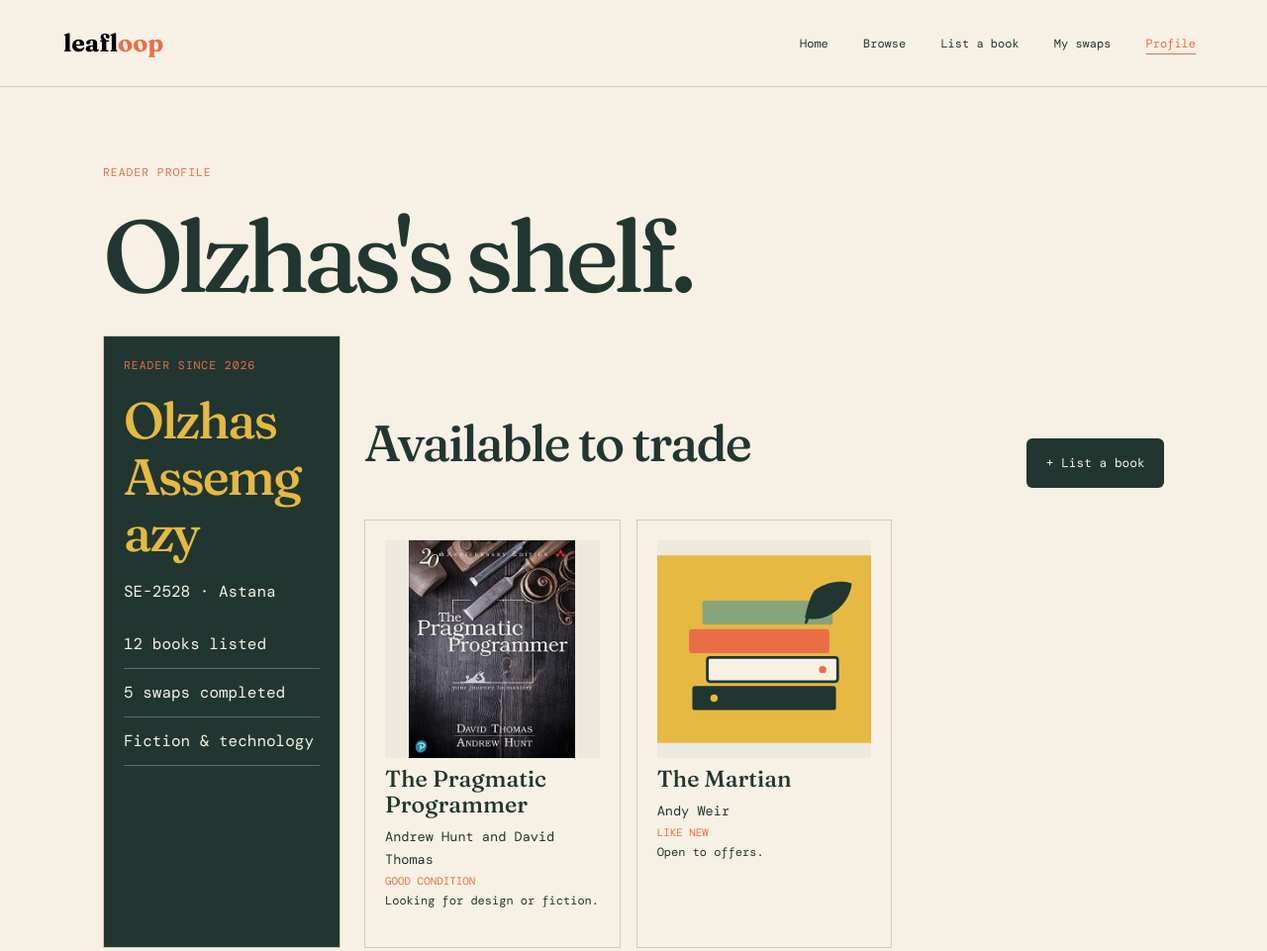
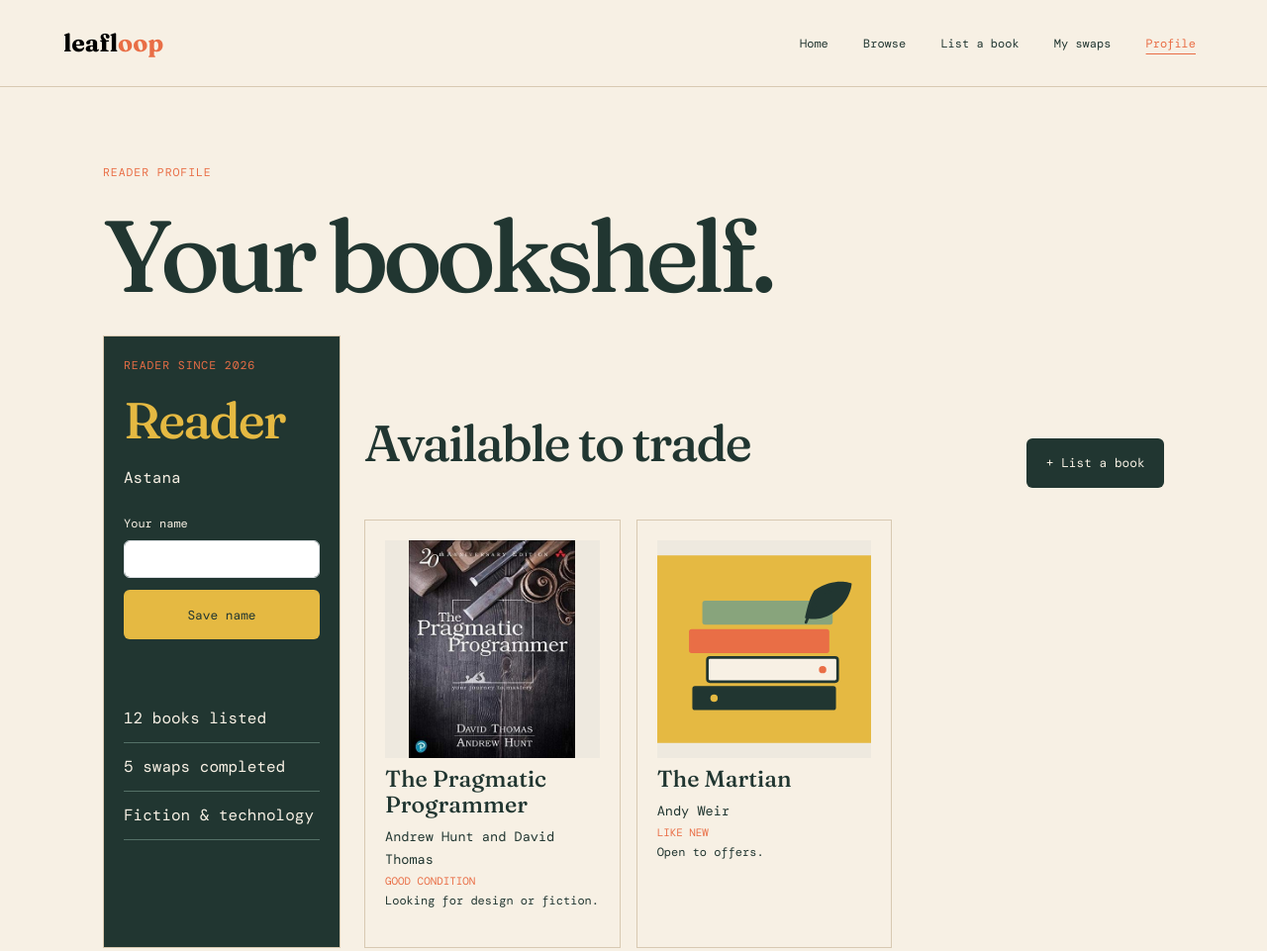
Before and after one commit to iuve1n/Midterm_Project_Web.github.io, a plain HTML site: page profile.html in a window 1280 px wide. Shown: the top 961 px of the page at 99% size. Drawn offline with nearby package versions, Linux system fonts and the light colour scheme.

Commit message:
Let readers update their profile name

```diff
--- /dev/null
+++ b/js/profile.js
@@ -0,0 +1,52 @@
+const profileForm = document.querySelector("#profile-form");
+const profileNameInput = document.querySelector("#profile-name");
+const profileNameMessage = document.querySelector("#profile-name-message");
+
+function loadReaderName() {
+  try {
+    const savedName = localStorage.getItem("leafloop-reader-name") || "";
+    const name = savedName.trim().replace(/\s+/g, " ");
+    return name.length <= 60 ? name : "";
+  } catch {
+    return "";
+  }
+}
+
+function showReaderName(name) {
+  document.querySelector("#reader-name").textContent = name || "Reader";
+  document.querySelector("#profile-heading").textContent = name
+    ? name + "'s shelf."
+    : "Your bookshelf.";
+  profileNameInput.value = name;
+}
+
+profileForm.addEventListener("submit", function (event) {
+  event.preventDefault();
+  const name = profileNameInput.value.trim().replace(/\s+/g, " ");
+
+  if (name === "" || name.length > 60) {
+    profileNameInput.setAttribute("aria-invalid", "true");
+    profileNameMessage.textContent = "Enter your name using up to 60 characters.";
+    profileNameInput.focus();
+    return;
+  }
+
+  profileNameInput.setAttribute("aria-invalid", "false");
+
+  try {
+    localStorage.setItem("leafloop-reader-name", name);
+  } catch {
+    profileNameMessage.textContent = "Your name could not be saved in this browser. Please try again.";
+    return;
+  }
+
+  showReaderName(name);
+  profileNameMessage.textContent = "Your name has been saved.";
+});
+
+profileNameInput.addEventListener("input", function () {
+  profileNameInput.setAttribute("aria-invalid", "false");
+  profileNameMessage.textContent = "";
+});
+
+showReaderName(loadReaderName());
--- a/profile.html
+++ b/profile.html
@@ -3,10 +3,10 @@
 <head>
   <meta charset="UTF-8">
   <meta name="viewport" content="width=device-width, initial-scale=1.0">
-  <meta name="description" content="View Olzhas's LeafLoop profile and available books.">
+  <meta name="description" content="View your LeafLoop profile, available books, and favorites.">
   <title>Profile | LeafLoop</title>
   <link rel="stylesheet" href="vendor/bootstrap/css/bootstrap.min.css">
-  <link rel="stylesheet" href="styles.css?v=profile-favorites">
+  <link rel="stylesheet" href="styles.css?v=profile-name">
 </head>
 <body>
   <a class="skip-link" href="#main-content">Skip to main content</a>
@@ -31,13 +31,19 @@
 
   <main class="container" id="main-content">
     <p class="eyebrow">Reader profile</p>
-    <h1>Olzhas's shelf.</h1>
+    <h1 id="profile-heading">Your bookshelf.</h1>
 
     <div class="profile-layout mt-4">
       <aside class="profile-aside" aria-labelledby="reader-name">
         <p class="eyebrow">Reader since 2026</p>
-        <h2 id="reader-name">Olzhas<br>Assemgazy</h2>
-        <p>SE-2528 · Astana</p>
+        <h2 id="reader-name">Reader</h2>
+        <p>Astana</p>
+        <form class="profile-form" id="profile-form" novalidate>
+          <label for="profile-name">Your name</label>
+          <input class="form-control" id="profile-name" name="name" type="text" autocomplete="name" maxlength="60" aria-describedby="profile-name-message" required>
+          <button class="button btn" type="submit">Save name</button>
+          <p id="profile-name-message" role="status" aria-live="polite"></p>
+        </form>
         <ul class="profile-list">
           <li>12 books listed</li>
           <li>5 swaps completed</li>
@@ -87,5 +93,6 @@
   <script src="vendor/bootstrap/js/bootstrap.bundle.min.js"></script>
   <script src="js/image-fallback.js"></script>
   <script src="js/books.js"></script>
+  <script src="js/profile.js"></script>
 </body>
 </html>
--- a/styles.css
+++ b/styles.css
@@ -477,6 +477,33 @@ tbody tr:nth-child(even) {
     color: var(--mustard);
 }
 
+.profile-form {
+    margin: 1.5rem 0;
+}
+
+.profile-form label {
+    display: block;
+    font-size: .75rem;
+    margin-bottom: .5rem;
+}
+
+.profile-form .button {
+    background: var(--mustard);
+    color: var(--ink);
+    margin-top: .75rem;
+    width: 100%;
+}
+
+.profile-form .button:hover {
+    background: var(--paper);
+}
+
+.profile-form p {
+    font-size: .75rem;
+    margin: .75rem 0 0;
+    min-height: 1.25rem;
+}
+
 .profile-list {
     list-style: none;
     padding: 0;
```
